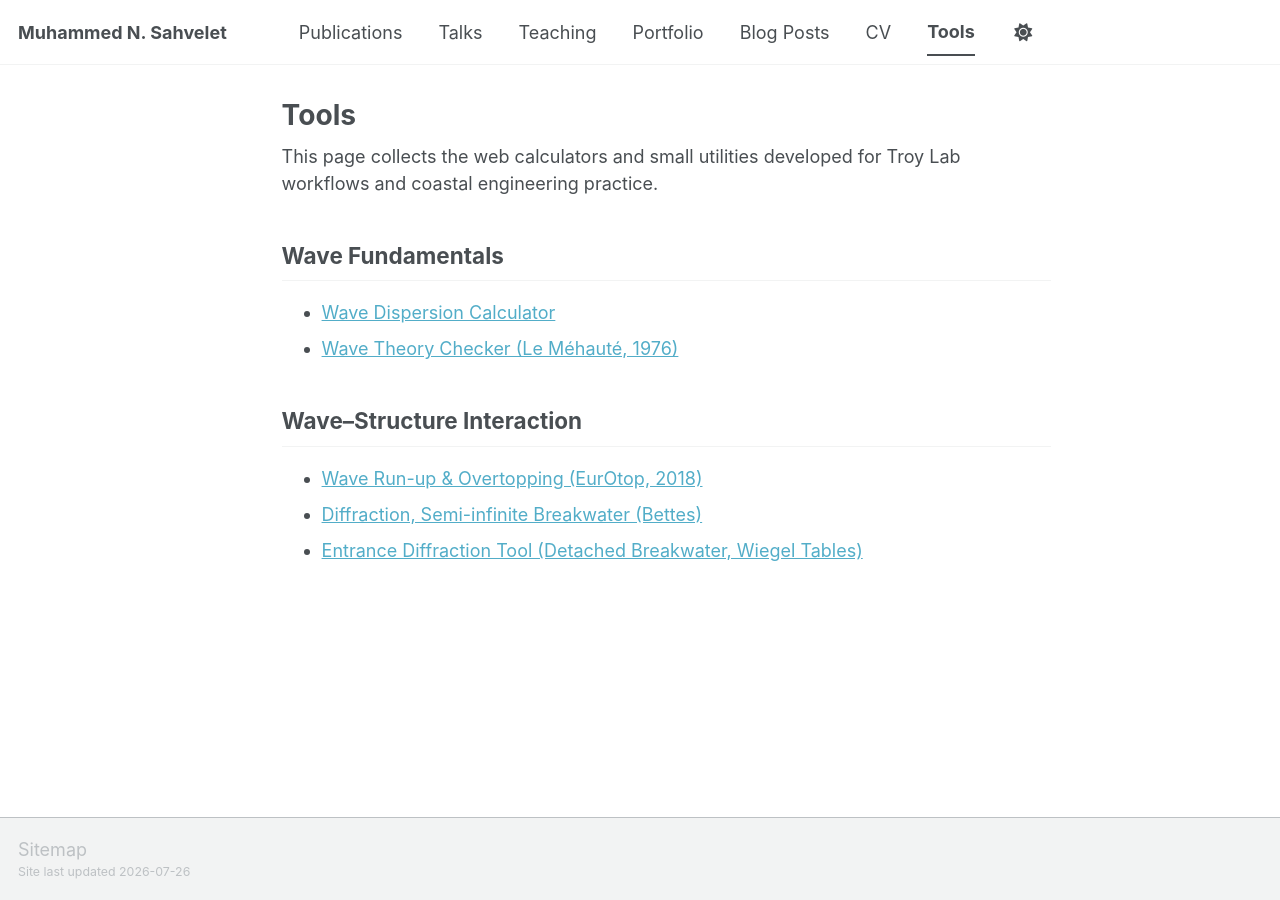
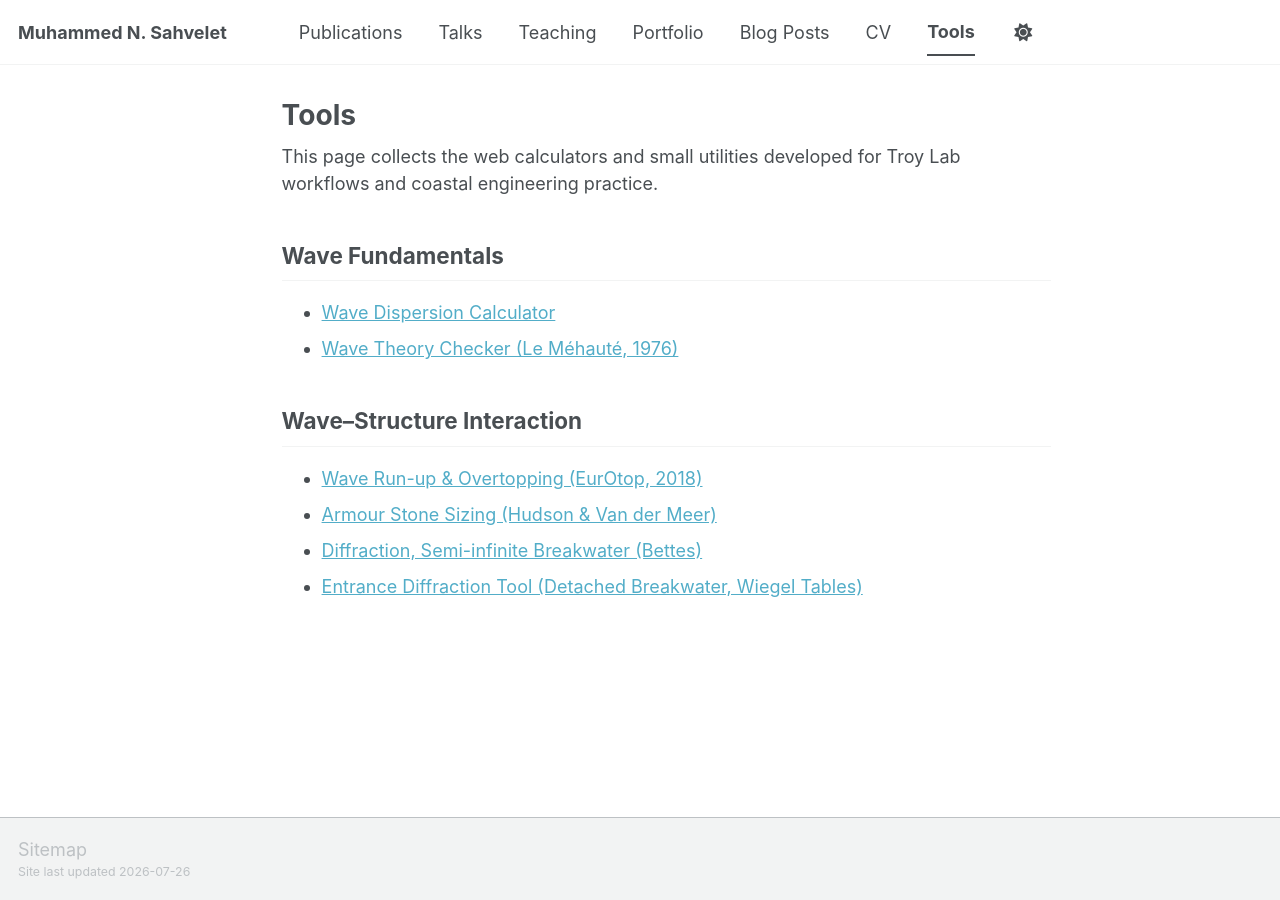
Before and after one commit to mnsahvelet/mnsahvelet.github.io, a Jekyll site: the page built from _pages/tools.md, in a window 1280 px wide. Built offline with Jekyll 4.4.1, drawn with Linux system fonts in a browser that asks for light colours; a script bundle is joined from its source files by our own code; library files that are not in the unit come from our copies.

Commit message:
Add Armour Stone Sizing tool link to tools page

```diff
--- a/_pages/tools.md
+++ b/_pages/tools.md
@@ -13,5 +13,6 @@ This page collects the web calculators and small utilities developed for Troy La
 
 ## Wave–Structure Interaction
 - [Wave Run-up & Overtopping (EurOtop, 2018)](/tools/runup-overtopping/)
+- [Armour Stone Sizing (Hudson & Van der Meer)](/tools/armor-sizing/)
 - [Diffraction, Semi-infinite Breakwater (Bettes)](/tools/diffraction/bettes/)
 - [Entrance Diffraction Tool (Detached Breakwater, Wiegel Tables)](/tools/entrance-diffraction/)
```
